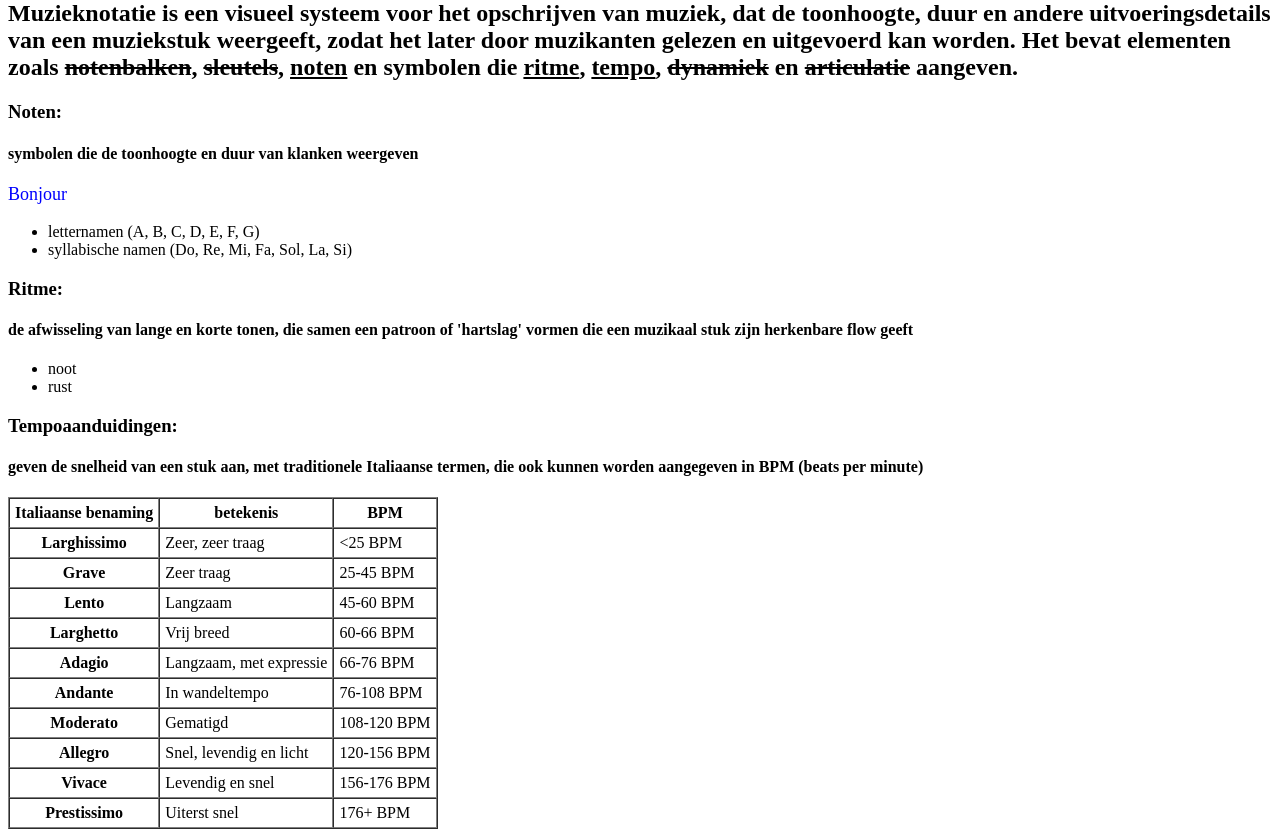
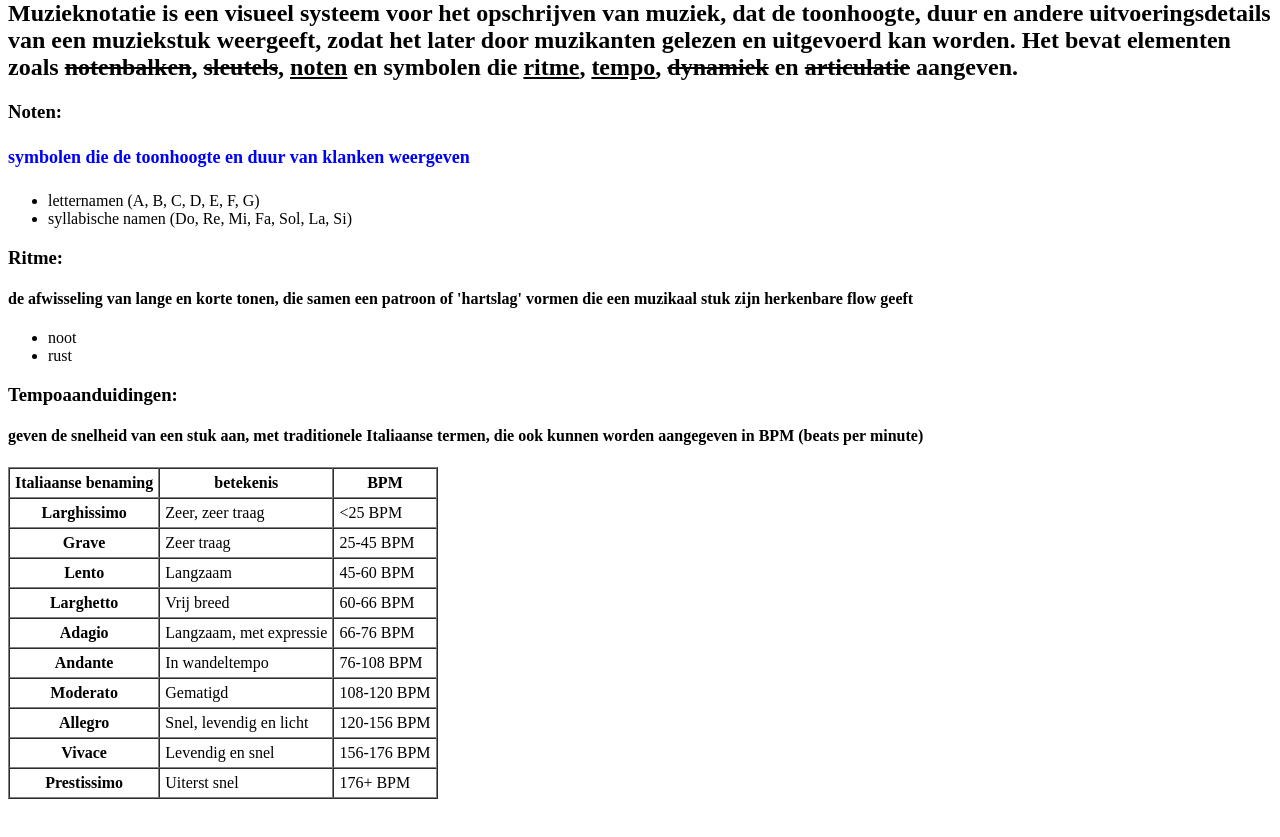
Before and after one commit to rasyawardana-w/htmlseminarieRW, a plain HTML site: page index.html in a window 1280 px wide. Shown: the part 66-903 px from the top of the page. After the commit the page ends 873 px from the top, so only its background shows below. Drawn offline with Linux system fonts and the light colour scheme.

Commit message:
Update index.html

```diff
--- a/index.html
+++ b/index.html
@@ -5,8 +5,8 @@
    <h1>De muzieknotatie</h1>
    <h2>Muzieknotatie is een visueel systeem voor het opschrijven van muziek, dat de toonhoogte, duur en andere uitvoeringsdetails van een muziekstuk weergeeft, zodat het later door muzikanten gelezen en uitgevoerd kan worden. Het bevat elementen zoals <s>notenbalken</s>, <s>sleutels</s>, <u>noten</u> en symbolen die <u>ritme</u>, <u>tempo</u>, <s>dynamiek</s> en <s>articulatie</s> aangeven.</h2>
    <h3>Noten:</h3>
-   <h4>symbolen die de toonhoogte en duur van klanken weergeven</h4>
-    <p style="color: blue; font-size: 18px;">Bonjour</p>
+   <h4 style="color: blue; font-size: 18px;">symbolen die de toonhoogte en duur van klanken weergeven</h4>
+
 
    <ul>
   <li>letternamen (A, B, C, D, E, F, G)</li>
```
